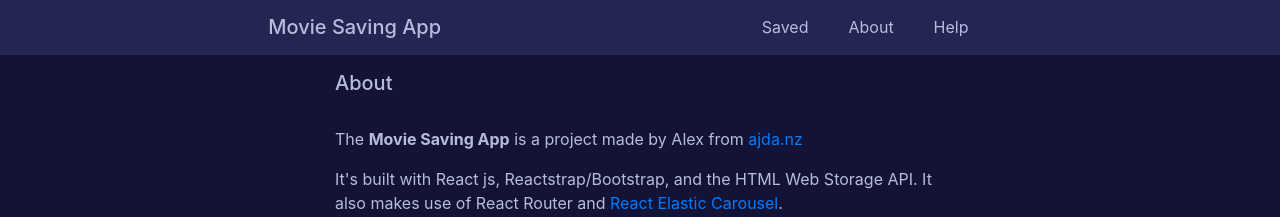
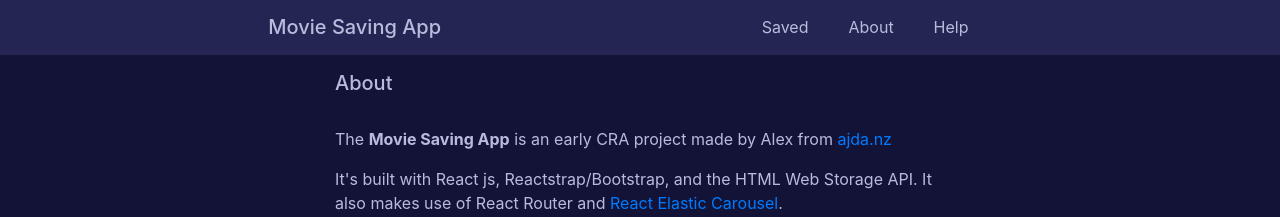
Before and after one commit to alexdamsted/Movie-Saving-App, a React (Create React App) app: page /about in a window 1280 px wide. Shown: the top 217 px of the page. Built offline with nearby package versions, Linux system fonts and the light colour scheme.

Commit message:
Fix: ajda.nz link wasn't working properly

```diff
--- a/src/components/About.js
+++ b/src/components/About.js
@@ -13,8 +13,11 @@ class About extends Component {
           <h5>About</h5>
           <br />
           <p>
-            The <b>Movie Saving App</b> is a project made by Alex from{" "}
-            <a href="www.ajda.nz">ajda.nz</a>
+            The <b>Movie Saving App</b> is an early CRA project made by Alex
+            from{" "}
+            <a href="https://www.ajda.nz/" target="_blank" rel="noopener">
+              ajda.nz
+            </a>
           </p>
           <p>
             It's built with React js, Reactstrap/Bootstrap, and the HTML Web
```
